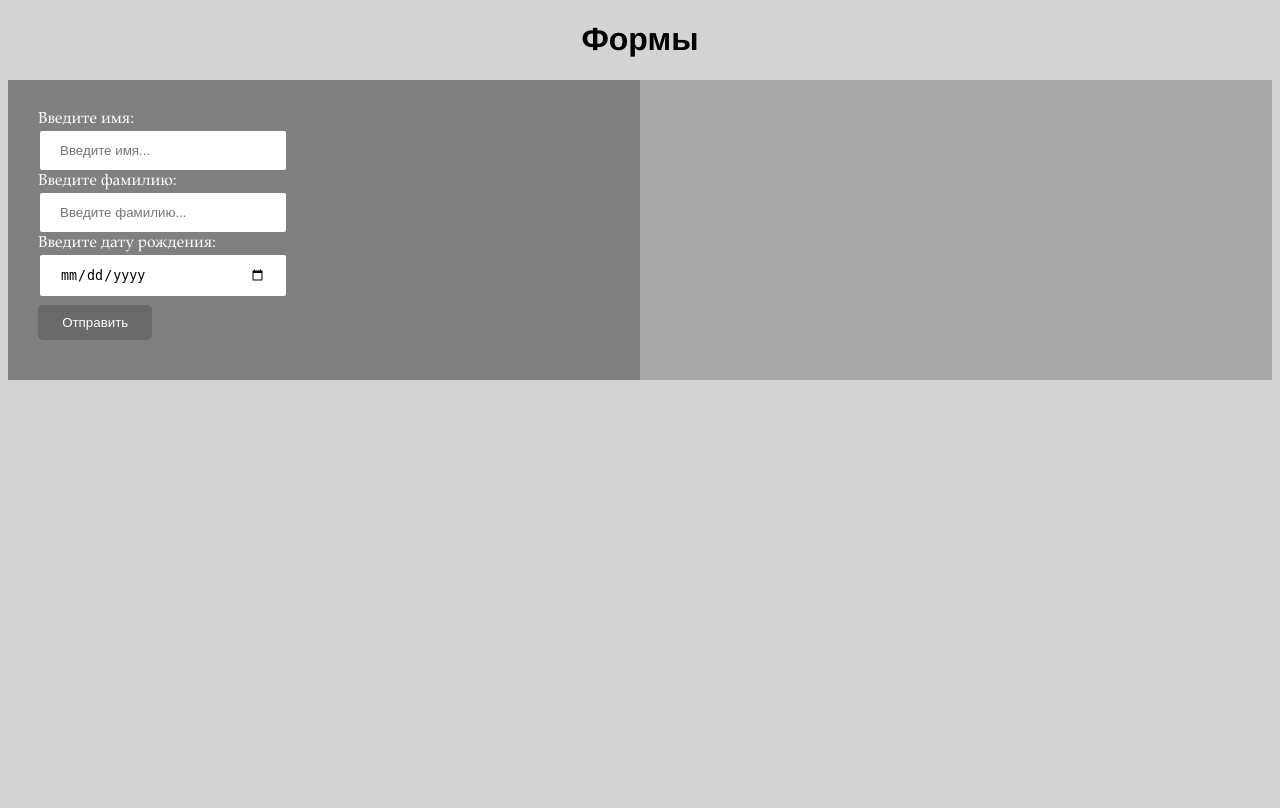
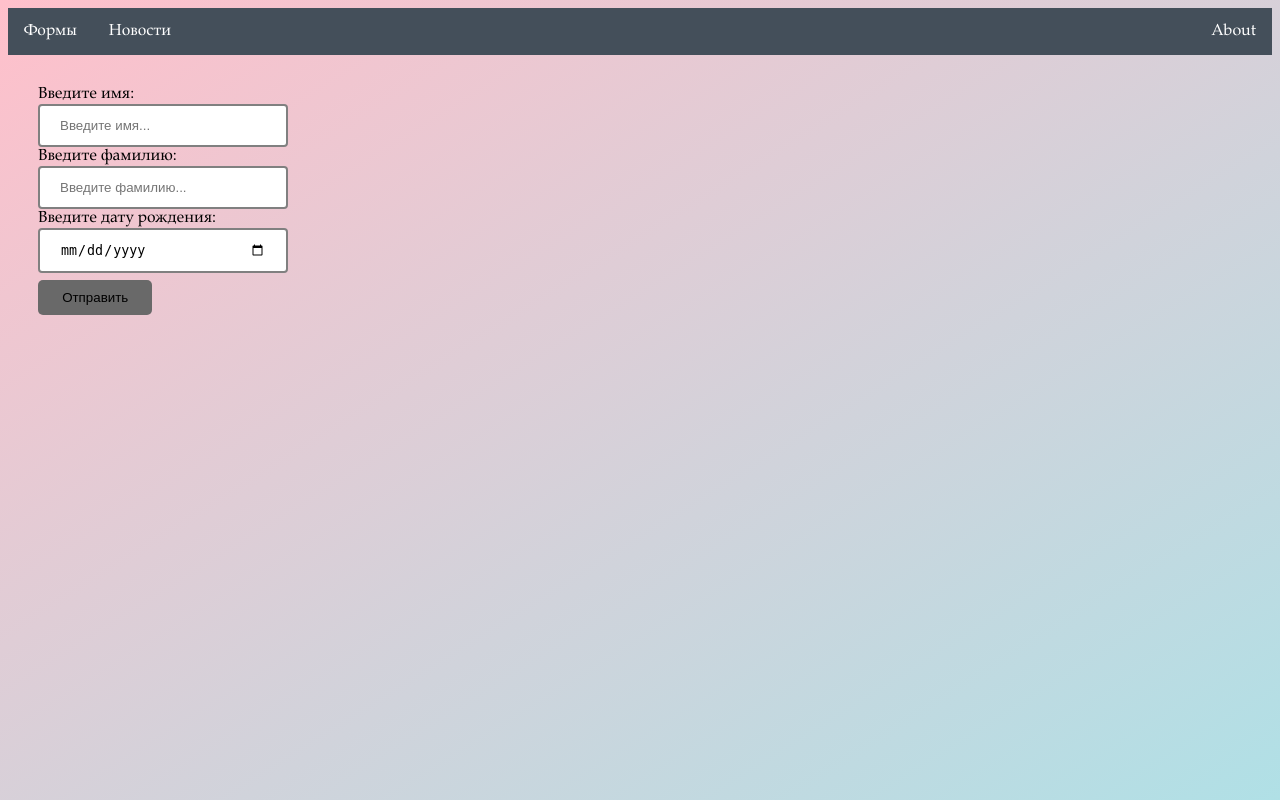
Before and after one commit to JorikDura/psite, a PHP site: page / in a window 1280 px wide. Before the commit the page ends 380 px from the top, so only its background shows below. Run offline with PHP 8.4, Linux system fonts and the light colour scheme.

Commit message:
Пофиксил ошибки, начал работу с SQL

```diff
--- a/DateClass.php
+++ b/DateClass.php
@@ -3,10 +3,10 @@
 class DateClass
 {
     /**
-     * @param $time
+     * @param $data
      */
 
-    public static function getTime($time)
+    public static function getData($data)
     {
         $monthsArray = array(
             "01" => "января",
@@ -22,8 +22,8 @@ class DateClass
             "11" => "ноября",
             "12" => "декабря"
         );
-        $month = date('m',strtotime($time));
-        $time=strtotime($time);
-        echo date('d ', $time) . $monthsArray[$month] . date(' Y', $time) . "<br>";
+        $month = date('m',strtotime($data));
+        $data=strtotime($data);
+        echo date('d ', $data) . $monthsArray[$month] . date(' Y', $data) . "<br>";
     }
 }
--- /dev/null
+++ b/db/DateBaseFunctions.php
@@ -0,0 +1,9 @@
+<?php
+
+function getNews($link)
+{
+    $sql = "SELECT * FROM `news`";
+    $result = mysqli_query($link, $sql);
+    $News = mysqli_fetch_all($result, MYSQLI_ASSOC);
+    return  $News;
+}
--- /dev/null
+++ b/db/connection.php
@@ -0,0 +1,13 @@
+<?php
+
+$servername = "localhost";
+$username = "root";
+$password = "";
+$database = "news";
+
+$link = mysqli_connect($servername, $username, $password, $database);
+if(mysqli_connect_errno())
+{
+    echo "Не удалось подключиться (".mysqli_connect_errno()."): " . mysqli_connect_error();
+    exit();
+}
--- a/index.php
+++ b/index.php
@@ -1,6 +1,8 @@
 <?php
 include 'StringClass.php';
 include 'DateClass.php';
+require_once 'db/connection.php';
+require_once 'db/DateBaseFunctions.php';
 ?>
 <!DOCTYPE html>
 <html lang="ru-RU">
@@ -10,14 +12,18 @@ include 'DateClass.php';
     <meta name="viewport" content="width=device-width, initial-scale=1.0">
     <meta name="keyword" content="php">
     <meta name="description" content="AwA">
-    <title>nst php ver 0.87463</title>
-    <link rel="stylesheet" href="styles.css">
+    <title>nst php ver 0.89564</title>
+    <link rel="stylesheet" href="styles1.css">
 </head>
 <body>
 
-<h1>Формы</h1>
+<ul class="sidenav">
+    <li><a href="index.php">Формы</a></li>
+    <li><a href="news.php">Новости</a></li>
+    <li style="float: right;"><a href="#about">About</a></li>
+</ul>
 <div class="clearfix">
-    <div class="box getForm">
+    <div class="box">
     <form action="index.php" method="get" autocomplete="off">
     <label for="fstr">Введите имя:</label><br>
     <input type="text" id="fstr" name="fstr" placeholder="Введите имя..."><br>
@@ -28,20 +34,30 @@ include 'DateClass.php';
     <input disabled type="submit" value="Отправить" id="button">
     </form>
     </div>
-    <div class="box timeForm">
+    <div class="box">
         <?php
         error_reporting(E_ALL);
         /*phpinfo();*/
         if(isset($_GET["time"]) && isset($_GET["fstr"]) && isset($_GET["nstr"])) {
+            $time = htmlspecialchars($_GET["time"]);
+            $str1 = htmlspecialchars($_GET["fstr"]);
+            $str2 = htmlspecialchars($_GET["nstr"]);
+            if($time != "" && $str1 != "" && $str1 != "")
+            {
                 echo "<h2>Ответ: </h2>";
-            $strClass = new StringClass($_GET["fstr"]);
+                $strClass = new StringClass($str1);
                 $strClass->printStr();
                 echo "Длинна строки: " . $strClass->strLength() . "<br>";
-            $strClass->addStr($_GET["nstr"]);
+                $strClass->addStr($str2);
                 echo "Объединим имя и фамилию: " . $strClass->getText() . "<br>";
                 echo "Дата рождения: ";
-            DateClass::getTime($_GET["time"]);
+                DateClass::getData($time);
                 $strClass->clearStr();
+            }
+            else
+            {
+                echo "Не знаю как так вышло, но вы ничего не ввели!";
+            }
         }
         ?>
     </div>
--- a/styles.css
+++ b/styles1.css
@@ -1,6 +1,9 @@
+html, body {
+    height: 100%;
+  }
 body {
     font-family: Garamond, serif;
-    background-color: lightgray;
+    background: linear-gradient(to top left, powderblue, pink) no-repeat;
 }
 h1 {
     font-family: Helvetica, sans-serif;
@@ -9,13 +12,8 @@ h1 {
 h2 {
     text-align: center;
 }
-.getForm {
-    background-color: gray;
-    color: white;
-}
-.timeForm {
-    background-color: darkgray;
-}
+
+
 input[type=text] {
     width: 250px;
     border: solid 2px gray;
@@ -44,14 +42,14 @@ input[type=submit] {
     width: 20%;
     border-radius: 5px;
     margin-top: 7px;
-    background-color: green;
-    color: white;
+    background-color: rgb(176, 224, 230, 0.8);
+    color: black;
 }
 input[type=submit]:disabled {
     background-color: dimgray;
 }
 input[type=submit]:focus {
-    background-color: limegreen;
+    background-color: rgb(176, 224, 230);
 }
 * {
     box-sizing: border-box;
@@ -69,3 +67,33 @@ input[type=submit]:focus {
     clear: both;
     display: table;
 }
+ul.sidenav {
+    list-style-type: none;
+    background-color: rgb(68,79,90);
+    margin: 0;
+    padding: 0;
+    top: 0;
+    overflow: hidden;
+    position: -webkit-sticky;
+    position: sticky;
+    width: 100%;
+    z-index: 4;
+}
+
+ul.sidenav li a
+{
+    display: inline-block;
+    color: white;
+    text-align: center;
+    padding: 14px 16px;
+    text-decoration: none;
+}
+
+ul.sidenav li
+{
+    float: left;
+}
+ul.sidenav li a:hover {
+    background: linear-gradient(to top left, pink, powderblue);
+    color:black;
+}
```
Also changed, not shown: news.php (added, +31 -0 lines). Lines whose indentation alone changed are shown as unchanged.
